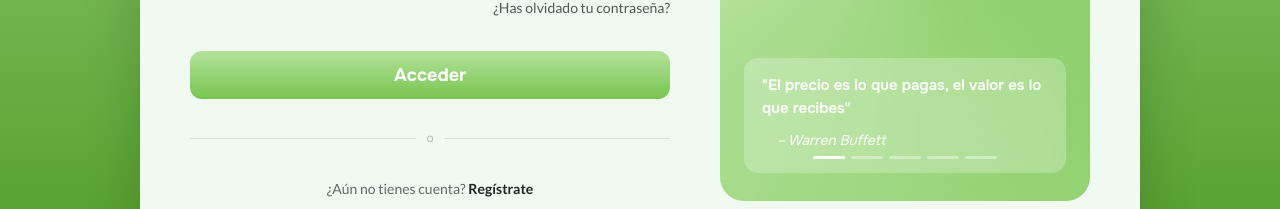
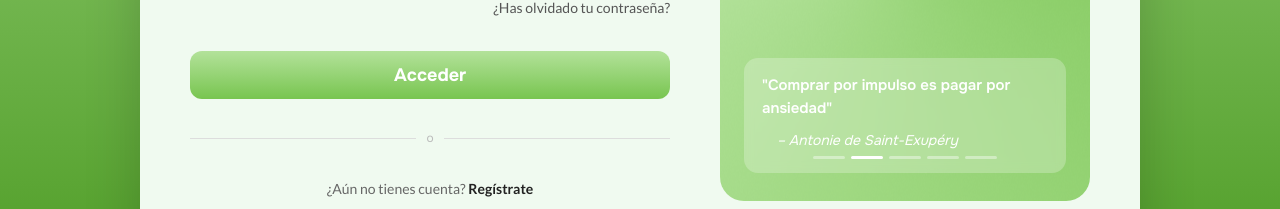
Before and after one commit to 333ares/Nexora, an Angular app in the folder frontend/: page /login in a window 1280 px wide. Shown: the part 501-710 px from the top of the page. Built offline with nearby package versions, Linux system fonts and the light colour scheme.

Commit message:
ChangeDetectorRef en login
Lo he implementado y he estructurado el código de la misma manera que en el registro.

```diff
--- a/frontend/src/app/login/login.ts
+++ b/frontend/src/app/login/login.ts
@@ -2,8 +2,7 @@ import {
   Component,
   OnInit,
   OnDestroy,
-  Inject,
-  PLATFORM_ID
+  ChangeDetectorRef
 } from '@angular/core';
 import { RouterLink, Router } from '@angular/router';
 import { NgClass, isPlatformBrowser } from '@angular/common';
@@ -18,61 +17,21 @@ import { FormsModule } from '@angular/forms';
   styleUrls: ['./login.css'],
 })
 export class Login implements OnInit, OnDestroy {
+  showPassword = false;
+  currentIndex = 0;
+  successMessage: string = '';
+  private timer: any;
+  email: string = '';
+  password: string = '';
+  errorMessage: string = '';
 
-  showPassword = false;
-
-  quotes = [
-    { text: '"El precio es lo que pagas, el valor es lo que recibes"', author: '– Warren Buffett' },
-    { text: '"Comprar por impulso es pagar por ansiedad"', author: '– Antonie de Saint-Exupéry' },
-    { text: '"La inversión en conocimiento paga el mejor interés"', author: '– Benjamin Franklin' },
-    { text: '"El dinero es un buen sirviente pero un mal amo"', author: '– Francis Bacon' },
-    { text: '"Nunca gastes tu dinero antes de ganarlo"', author: '– Thomas Jefferson' },
-  ];
-
-  currentIndex = 0;
-  private intervalId?: ReturnType<typeof setInterval>;
-
-  constructor(
-    @Inject(PLATFORM_ID) private platformId: Object,
-    private authService: Auth,
-    private router: Router
-  ) {
+  constructor(private authService: Auth, private router: Router, private cdr: ChangeDetectorRef) {
     const nav = this.router.getCurrentNavigation();
     if (nav?.extras?.state?.['registrado']) {
       this.successMessage = 'Te has registrado correctamente, inicia sesión';
     }
   }
 
-  successMessage: string = '';
-
-  ngOnInit(): void {
-    if (isPlatformBrowser(this.platformId)) {
-      this.intervalId = setInterval(() => {
-        this.currentIndex =
-          this.currentIndex + 1 >= this.quotes.length
-            ? 0
-            : this.currentIndex + 1;
-      }, 3000);
-    }
-  }
-
-  ngOnDestroy(): void {
-    if (this.intervalId) {
-      clearInterval(this.intervalId);
-    }
-  }
-
-  goTo(index: number): void {
-    this.currentIndex = index;
-  }
-
-  togglePassword(): void {
-    this.showPassword = !this.showPassword;
-  }
-
-  email: string = '';
-  password: string = '';
-  errorMessage: string = '';
   isLoading = false;
 
   onLogin() {
@@ -85,6 +44,7 @@ export class Login implements OnInit, OnDestroy {
       },
       error: (error) => {
         this.isLoading = false;
+        this.cdr.detectChanges();
         if (typeof error.error?.errors === 'object') {
           const firstErrorKey = Object.keys(error.error.errors)[0];
           this.errorMessage = error.error.errors[firstErrorKey][0];
@@ -95,4 +55,32 @@ export class Login implements OnInit, OnDestroy {
     });
   }
 
+  togglePassword(): void {
+    this.showPassword = !this.showPassword;
+  }
+
+  quotes = [
+    { text: '"El precio es lo que pagas, el valor es lo que recibes"', author: '– Warren Buffett' },
+    { text: '"Comprar por impulso es pagar por ansiedad"', author: '– Antonie de Saint-Exupéry' },
+    { text: '"La inversión en conocimiento paga el mejor interés"', author: '– Benjamin Franklin' },
+    { text: '"El dinero es un buen sirviente pero un mal amo"', author: '– Francis Bacon' },
+    { text: '"Nunca gastes tu dinero antes de ganarlo"', author: '– Thomas Jefferson' },
+  ];
+
+  ngOnInit(): void {
+    this.timer = setInterval(() => this.next(), 4000);
+  }
+
+  ngOnDestroy(): void {
+    clearInterval(this.timer);
+  }
+
+  next() {
+    this.currentIndex = (this.currentIndex + 1) % this.quotes.length;
+    this.cdr.detectChanges();
+  }
+
+  goTo(index: number): void {
+    this.currentIndex = index;
+  }
 }
```
